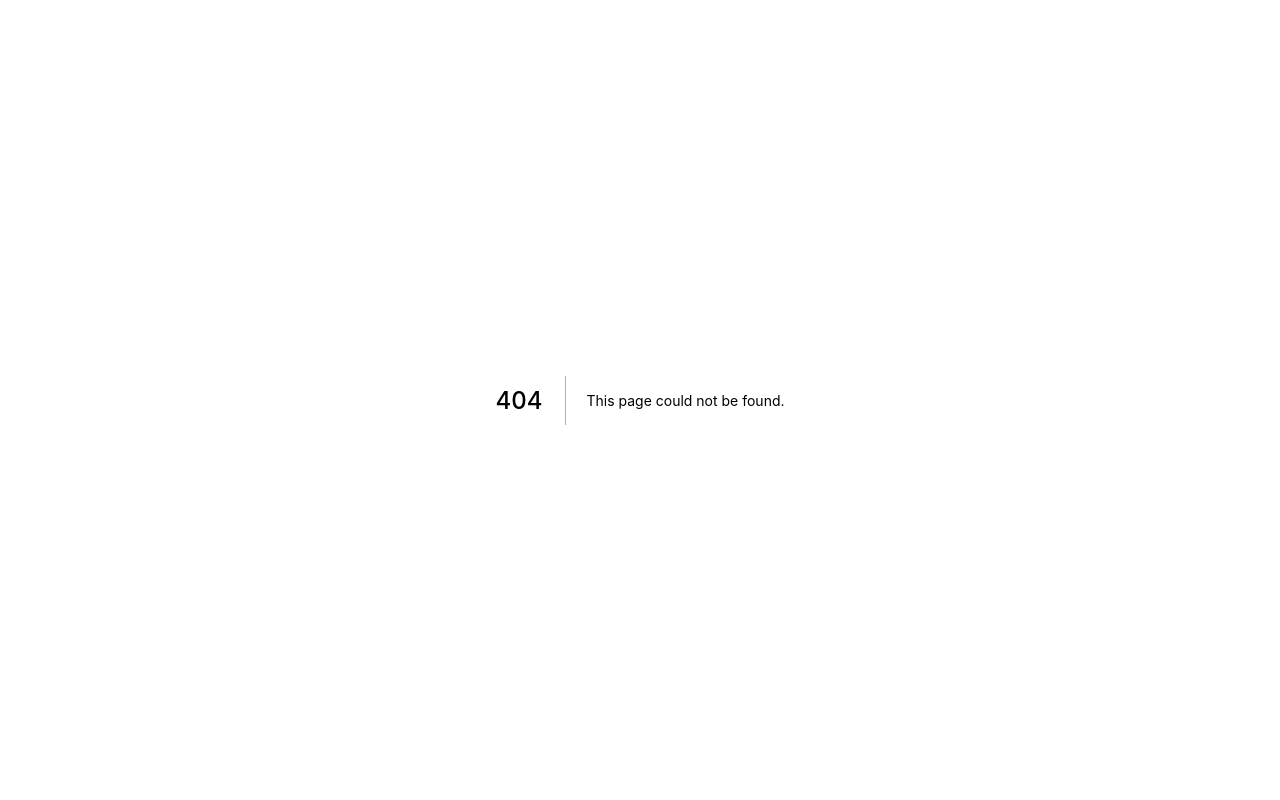
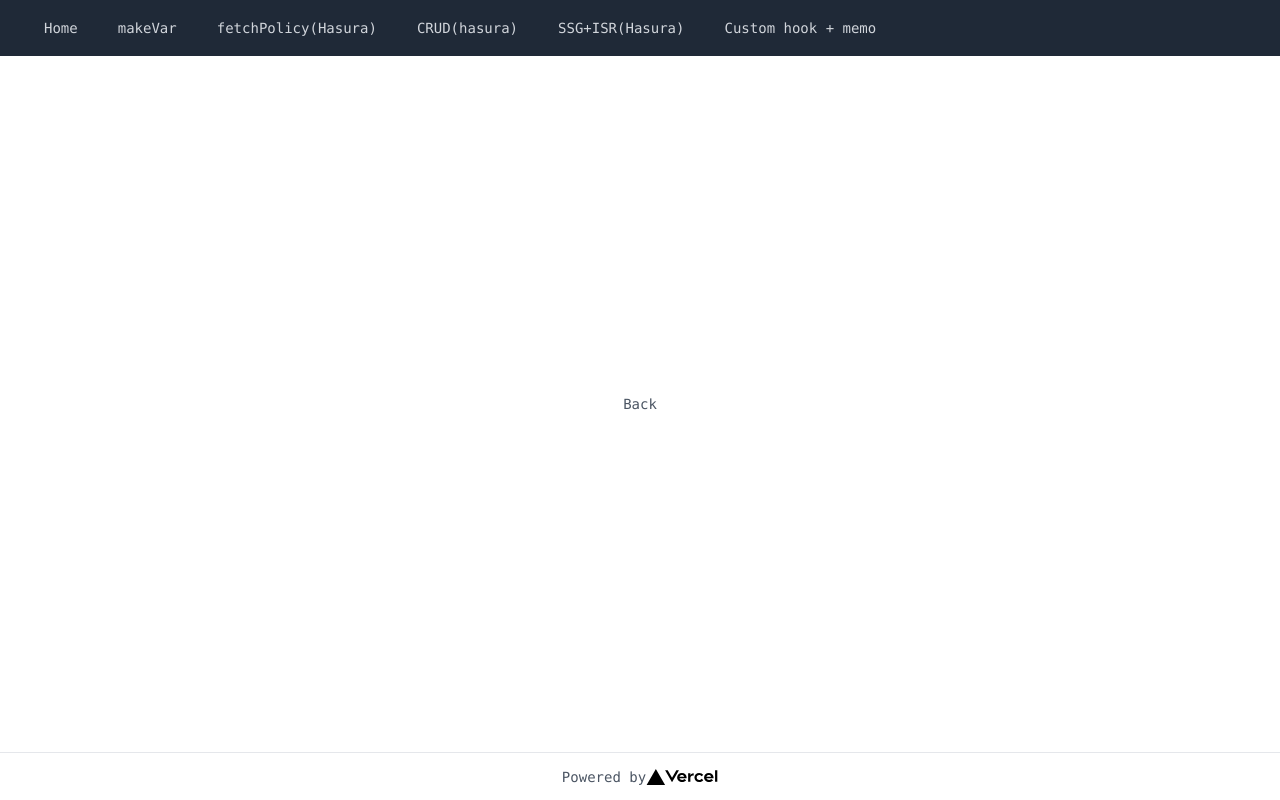
Before and after one commit to kazu-S-1110/nextjs_hasura_210704, a Next.js app: page /local-state-b in a window 1280 px wide. Before the commit this address had no page. Built offline with nearby package versions, Linux system fonts and the light colour scheme.

Commit message:
localstateBコンポーネントを作成。nextjs動作が軽いし、stateの更新がreduxを使わずにできる！

```diff
--- /dev/null
+++ b/components/LocalStateB.tsx
@@ -0,0 +1,22 @@
+import { VFC } from 'react'
+import { todoVar } from '../cache'
+import { useReactiveVar } from '@apollo/client'
+import Link from 'next/link'
+
+export const LocalStateB: VFC = () => {
+  const todos = useReactiveVar(todoVar)
+  return (
+    <>
+      {todos?.map((task, index) => {
+        return (
+          <p className="mb-3" key={index}>
+            {task.title}
+          </p>
+        )
+      })}
+      <Link href="/local-state-a">
+        <a>Back</a>
+      </Link>
+    </>
+  )
+}
--- /dev/null
+++ b/pages/local-state-a.tsx
@@ -0,0 +1,13 @@
+import { VFC } from 'react'
+import { Layout } from '../components/Layout'
+import { LocalStateA } from '../components/LocalStateA'
+
+const LocalStatePageA: VFC = () => {
+  return (
+    <Layout title="Local State A">
+      <LocalStateA />
+    </Layout>
+  )
+}
+
+export default LocalStatePageA
--- /dev/null
+++ b/pages/local-state-b.tsx
@@ -0,0 +1,13 @@
+import { VFC } from 'react'
+import { Layout } from '../components/Layout'
+import { LocalStateB } from '../components/LocalStateB'
+
+const LocalStatePageB: VFC = () => {
+  return (
+    <Layout title="Local State B">
+      <LocalStateB />
+    </Layout>
+  )
+}
+
+export default LocalStatePageB
```
